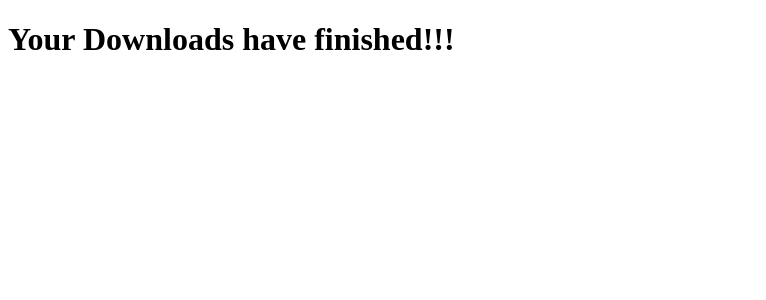
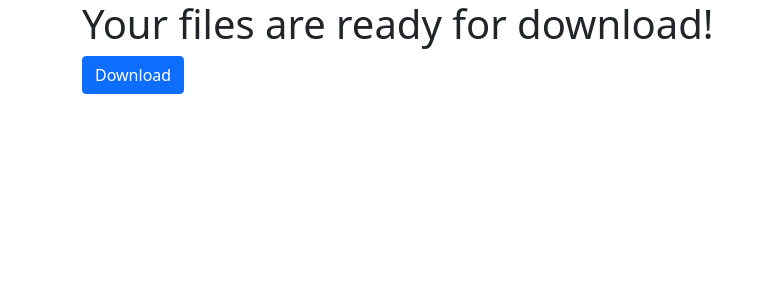
Before and after one commit to noahvendrig/spotify-2-mp3, a Flask app: template app/templates/download.html in a window 1280 px wide. Shown: the top 300 px of the page, without its empty margins (0-766 px from the left). Run offline with Flask 2, Linux system fonts and the light colour scheme; the template is opened without the code that fills it, so the values that code supplies are empty.

Commit message:
downloads in send_file working. new download page working

```diff
--- a/app/main.py
+++ b/app/main.py
@@ -198,10 +198,10 @@ def home():
     return render_template('home.html',)
 
 @app.route('/download')
-def downloadFile ():
+def download():
     #For windows you need to use drive name [ex: F:/Example.pdf]
-    path = "/spotify-2-mp3.zip"
-    print("sending to /donwload")
+    path = "../spotify-2-mp3.zip"
+    print("downloading in /download")
     return send_file(path, as_attachment=True)
 
 @app.route('/genmp3', methods=['GET', 'POST'])
@@ -235,12 +235,13 @@ def genmp3():
         shutil.make_archive("spotify-2-mp3", 'zip', "spotify-2-mp3")
         print("Created zip...")
         # res = send_file("../spotify-2-mp3.zip", as_attachment=True)
-        res = send_file("C:/Users/elect\Github/spotify-2-mp3/spotify-2-mp3.zip", as_attachment=True)
-        print("Downloaded zip...")
-        os.remove("C:/Users/elect\Github/spotify-2-mp3/spotify-2-mp3.zip")
-        os.remove("C:/Users/elect\Github/spotify-2-mp3/spotify-2-mp3")
+        # res = send_file("C:/Users/elect\Github/spotify-2-mp3/spotify-2-mp3.zip", as_attachment=True)
+        # os.remove("C:/Users/elect\Github/spotify-2-mp3/spotify-2-mp3.zip")
+        # os.remove("C:/Users/elect\Github/spotify-2-mp3/spotify-2-mp3")
         # return res
-        return render_template('download.html')
+        # return render_template('download.html')
+        # return send_file("spotify-2-mp3", as_attachment=True)
+        return render_template('download.html', titles=names, playlist_url=playlist_url)
     else:
         return render_template('genmp3.html', titles=names, playlist_url=playlist_url)
 
@@ -251,8 +252,10 @@ def http_error_handler(error):
     return render_template("home.html")
 
 
-def Launch():
+def Launch(): # for local only
     ClearFolders()
     app.run(host='0.0.0.0', port=5000, debug=False)
 
+
+
 # links = GenQueries("https://open.spotify.com/playlist/57yftjkx1wMC6h1BGsmHs5?si=b3f81fd3bd3e44ca")
--- a/app/templates/download.html
+++ b/app/templates/download.html
@@ -3,9 +3,15 @@
 <head>
     <meta charset="UTF-8">
     <meta name="viewport" content="width=device-width, initial-scale=1.0">
-    <title>Document</title>
+    <link rel= "stylesheet" type= "text/css" href= "{{ url_for('static',filename='styles/styles.css') }}">
+    <link href="https://cdn.jsdelivr.net/npm/bootstrap@5.0.2/dist/css/bootstrap.min.css" rel="stylesheet">
+    <title>Download Page</title>
 </head>
 <body>
-    <h1>Your Downloads have finished!!!</h1>
+    <div class="container">
+        <h1>Your files are ready for download!</h1>
+
+        <a class="btn btn-primary" href="{{url_for('download')}}">Download</a>
+    </div>
 </body>
 </html>
```
Also changed, not shown: 3 other files.
